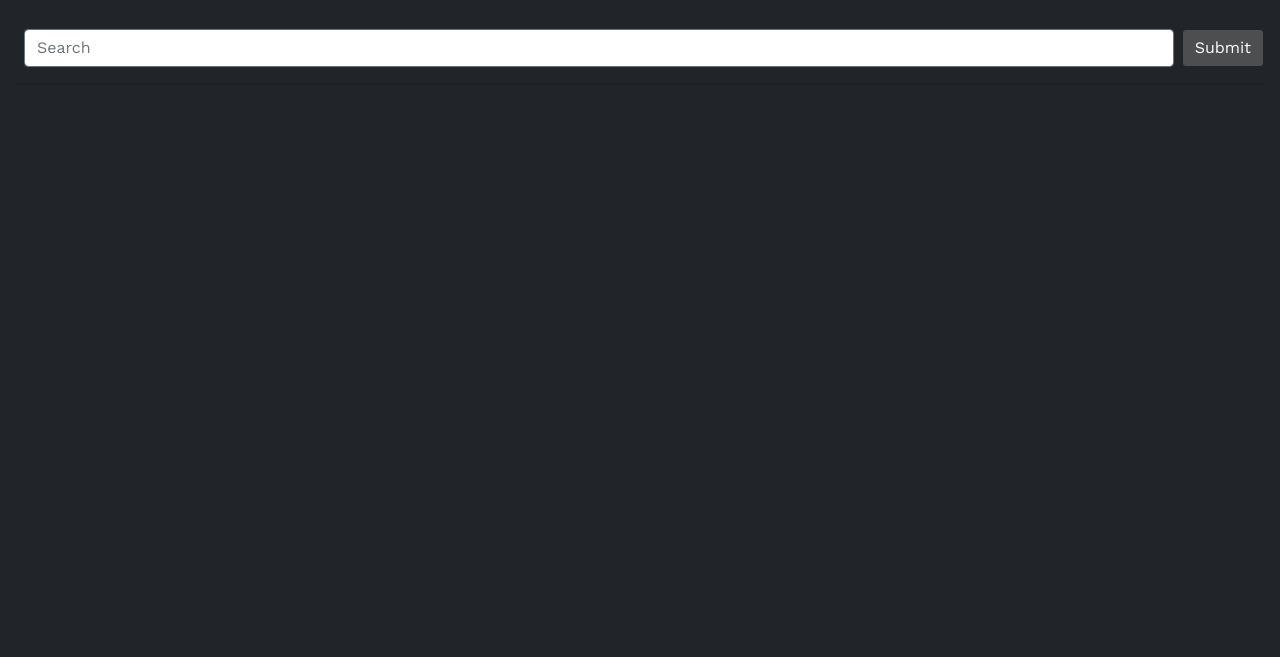
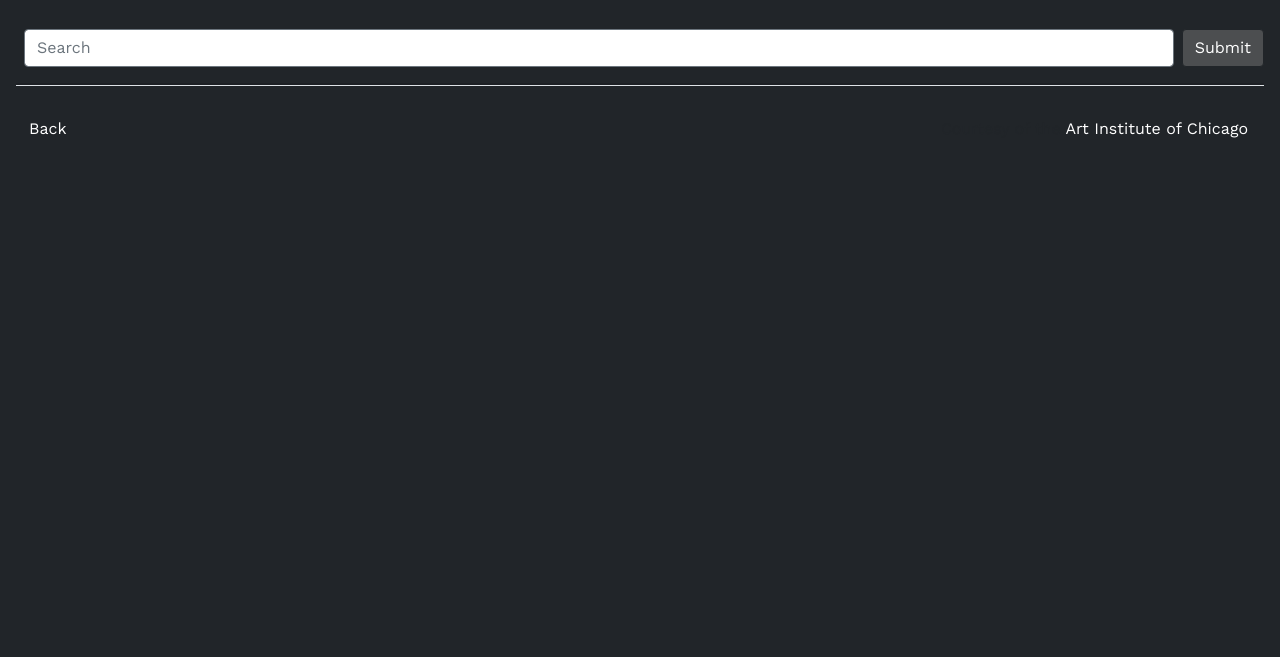
Before and after one commit to megellman/museum-artifact-search-tool, a plain HTML site: page results.html in a window 1280 px wide. Shown: the part 143-800 px from the top of the page. Drawn offline with nearby package versions, Linux system fonts and the light colour scheme.

Commit message:
added back button to results page

```diff
--- a/assets/css/style.css
+++ b/assets/css/style.css
@@ -28,3 +28,10 @@ h1{
 #header-home{
     font-size: 10rem;
 }
+
+footer a:hover,
+#back-btn:hover {
+    cursor: pointer;
+    color: rgb(154, 154, 154) !important;
+
+}
--- a/assets/js/script.js
+++ b/assets/js/script.js
@@ -7,5 +7,5 @@ form.addEventListener("submit", function (e) {
     e.preventDefault();
     let search = searchInput.value;
     let resulsPageWithParams = `${resultsPage}?search=${encodeURIComponent(search)}`;
-    location.replace(resulsPageWithParams);
+    window.location.href = resulsPageWithParams;
 })
--- a/results.html
+++ b/results.html
@@ -35,6 +35,21 @@
         <div id="resultsContainer" class="card d-flex justify-content-between flex-wrap flex-row bg-dark">
 
         </div>
+        <footer class="d-flex flex-wrap justify-content-between align-items-center py-4 border-top">
+            <div class="col-md-4 text-white d-flex align-items-center">
+                <button id="back-btn" onclick="history.back()" class="btn btn-link text-white text-decoration-none">
+                    Back
+                </button>
+            </div>
+            <div class="col-md-4 justify-content-end list-unstyled d-flex">
+                <p class="mb-3 me-2 mb-md-0  text-decoration-none lh-1">Courtesy of the <a href="https://www.artic.edu/"
+                        target="_blank"
+                        class="mb-3 me-2 mb-md-0 text-white text-body-secondary text-decoration-none lh-1">Art Institute
+                        of Chicago</a></p>
+
+            </div>
+
+        </footer>
     </div>
     <script src="./assets/js/result.js"></script>
 </body>
```
